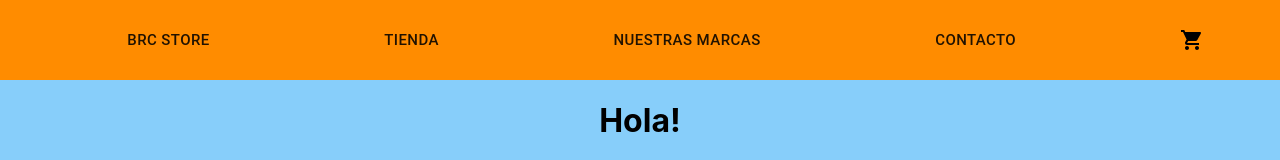
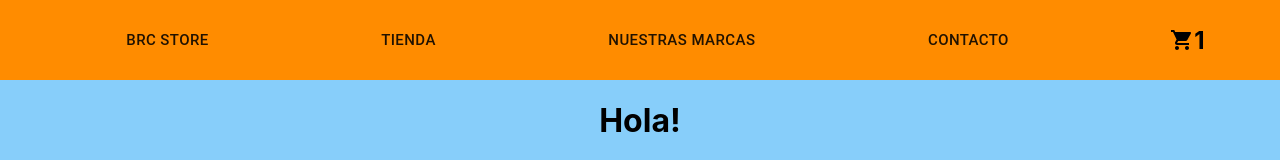
Before and after one commit to TatoNoir/app-brc-insumos, a React (Create React App) app in the folder coderhouse/app-brc-insumos/: page / in a window 1280 px wide. Shown: the top 160 px of the page. Built offline with nearby package versions, Linux system fonts and the light colour scheme.

Commit message:
acomoda cart widget

```diff
--- a/coderhouse/app-brc-insumos/src/components/CartWidget/CartWidget.css
+++ b/coderhouse/app-brc-insumos/src/components/CartWidget/CartWidget.css
@@ -1,4 +1,4 @@
 .iconoCart{
     display: flex;
-
+    align-items: center;
 }
--- a/coderhouse/app-brc-insumos/src/components/CartWidget/CartWidget.jsx
+++ b/coderhouse/app-brc-insumos/src/components/CartWidget/CartWidget.jsx
@@ -3,10 +3,11 @@ import ShoppingCartIcon from "@mui/icons-material/ShoppingCart";
 
 import "./CartWidget.css";
 
-const CartWidget = () => {
+const CartWidget = ({ cantidad }) => {
   return (
     <div className="iconoCart">
-        <ShoppingCartIcon/>
+      <ShoppingCartIcon />
+      <h2>{cantidad}</h2>
     </div>
   );
 };
--- a/coderhouse/app-brc-insumos/src/components/NavBar/NavBar.js
+++ b/coderhouse/app-brc-insumos/src/components/NavBar/NavBar.js
@@ -19,7 +19,7 @@ const NavBar = () => {
            <li> <Button size="large">
             Contacto
             </Button></li>
-           <li><CartWidget/></li>
+           <li><CartWidget cantidad="1"/></li>
         </ul>
     )
 }
```
